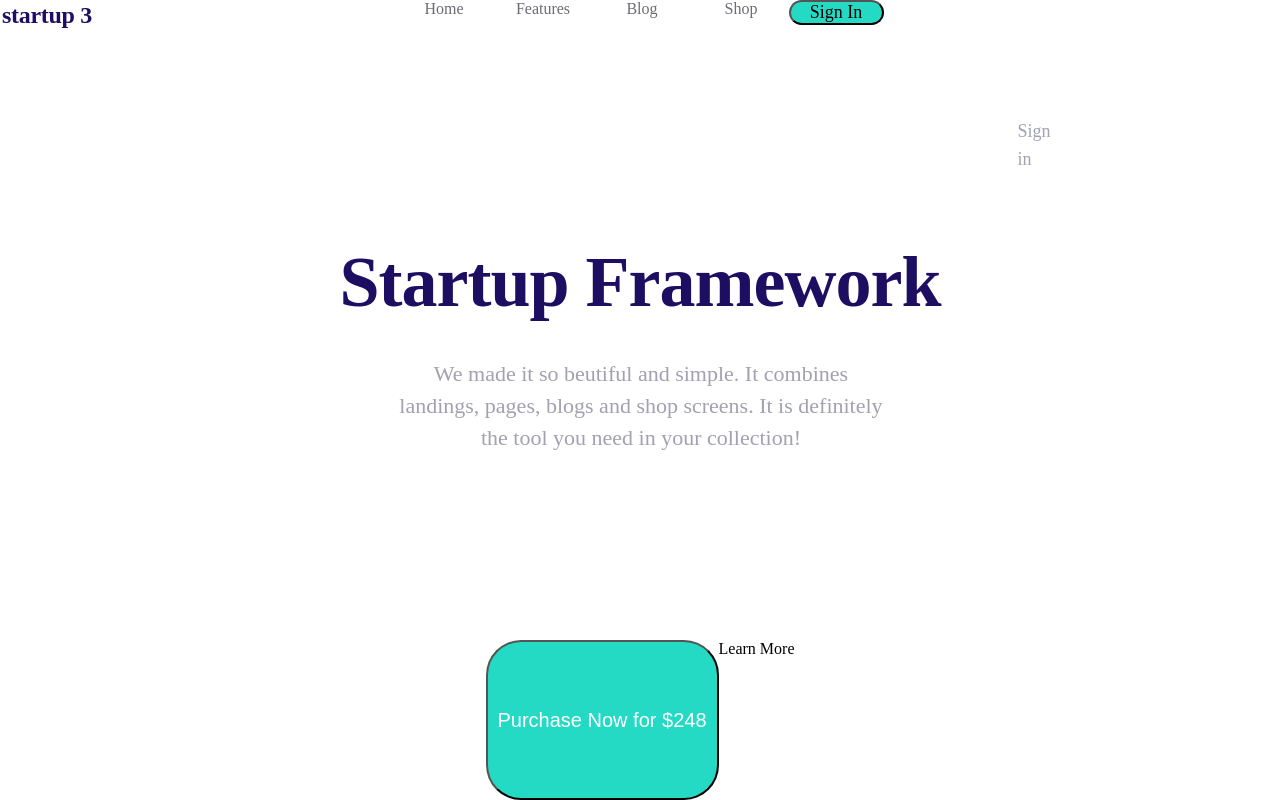
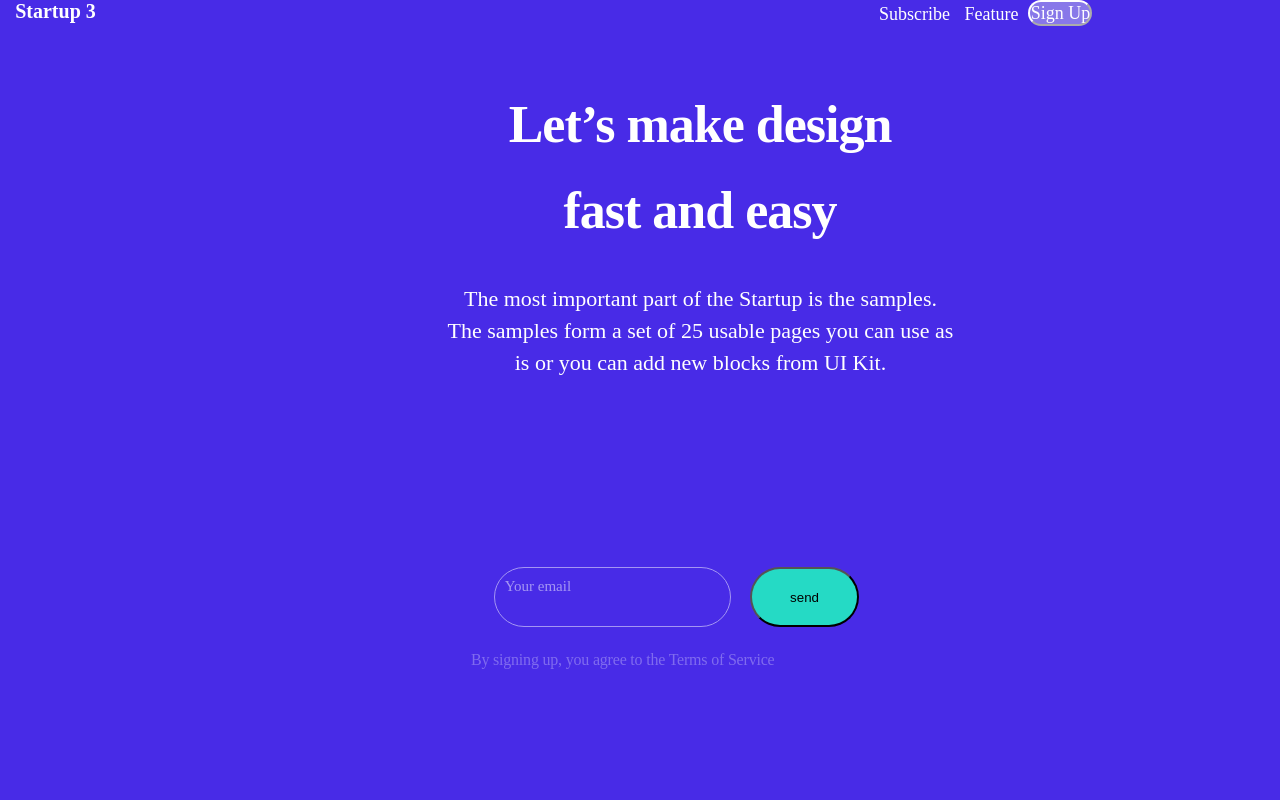
Before and after one commit to Ritika-kumari-244/practiseProject, a plain HTML site: page index.html in a window 1280 px wide. Drawn offline with Linux system fonts and the light colour scheme.

Commit message:
Add files via upload

```diff
--- a/index.html
+++ b/index.html
@@ -4,35 +4,30 @@
     <meta charset="UTF-8">
     <meta http-equiv="X-UA-Compatible" content="IE=edge">
     <meta name="viewport" content="width=device-width, initial-scale=1.0">
-    <title>task 1</title>
+    <title>Task2</title>
     <link rel="stylesheet" href="./style.css">
 </head>
 <body>
-    <div class="firstPart justify-content">
-        <div class="sideLogo">
-            startup 3 </div>
-        <div class="mainMenu">
-            <ul>
-                <li>Home</li>
-                <li>Features</li>
-                <li>Blog</li>
-                <li>Shop</li>
-            </ul>
+    <div>
+        <div class="firstpart">
+            <div class="sidelogo">
+                Startup 3
+            </div>
+            <div class="sidemenu">
+                Subscribe <span>Feature</span>
+
+                <button>Sign Up</button>
+            </div>
         </div>
-        <div class="sideMenu">
-            <p>Sign in</p>
-            <button>Sign In</button>
-
+        <div class="secondpart">
+            <h1>Let’s make design <br> fast and easy</h1>
+            <p>The most important part of the Startup is the samples. <br> The samples form a set of 25 usable pages you can use as <br> is or you can add new blocks from UI Kit.</p>
         </div>
-    </div>
-    <div class="secondPart justify-content">
-        <h1>Startup Framework</h1>
-        <p>We made it so beutiful and simple. It combines <br> landings, pages, blogs and shop screens. It is definitely <br> the tool you need in your collection!
-        </p>
-    </div>
-    <div class="thirdPart justify-content">
-        <button>Purchase Now for $248</button>
-        <p>Learn More</p>
+        <div class="thirdpart">
+            <button1>Your email</button1>
+            <button>send</button>
+            <p>By signing up, you agree to the Terms of Service</p>
+        </div>
     </div>
 </body>
 </html>
--- a/style.css
+++ b/style.css
@@ -1,178 +1,162 @@
 *{
     margin: 0px;
     padding: 0px;
+    box-sizing: border-box;
 }
-.justify-content{
-    justify-content: center;
-
+body{
+    background-color:  #482BE7;
+    color: white;
+    width: 100%;
+    height: 100%;
 }
-.firstPart{
-    height: 25vh;
-    display: flex;
+.firstpart{
+    display: inline;
 
 }
 
-.sideLogo{
-    position: absolute;
 
-left: 2px;
+.sidelogo{
+color: white;
+float: left;
+text-align: center;
+font-size: 20px;
+font-family: DM sans-serif;
+font-weight: bold;
+left:115px;
+top: 53px;
+height:36px;
+width: 111px;
+}
 
 
-font-family: 'DM Sans';
-font-style: normal;
-font-weight: 700;
-font-size: 24px;
-line-height: 31px;
-/* identical to box height */
-
-text-align: center;
-letter-spacing: -0.292683px;
-
-/* Colors / Heading */
-
-color: #1E0E62;
-
-}
-.secondPart{
-    height: 55vh;
-}
-.mainMenu li{
-    width: 95px;
-}
-.mainMenu ul li{
-
-/* height: 28px; */
-display: inline-flex;
-justify-content: space-around;
-color: rgba(91, 90, 103, 0.899);
-}
 
 .sidemenu{
-    width: 195px;
-    margin: 10px;
-    display: inline-flex;
-    justify-content: space-around;
-    /* position: absolute; */
-    width: 100%;
-    display: inline-block;
-    justify-content: space-between;
-}
 
-.sideMenu p{
-    flex: 1;
-    position: absolute;
+    float: left;
     height: 28px;
-left: 79.5%;
-right: 16.5%;
-top: calc(50% - 28px/2 - 268.8px);
-
-/* Text / Article */
-
+    left: 67.5%;
+    right: 26.36%;
     font-family: 'DM Sans';
     font-style: normal;
     font-weight: 500;
     font-size: 18px;
     line-height: 28px;
-/* identical to box height, or 156% */
-
-
-/* Colors / Text */
-
-color: rgba(21, 20, 57, 0.4);
+    color: #FFFFFF;
+    margin-left: 60%;
 
 }
 
-.sideMenu button{
-   width: 95px;
-    display: inline;
+.sidemenu span{
+    margin-left: 10px;
+}
+
+.sidemenu button{
+    margin-left: 10px;
+    background-color:#9182eae2;
+    border-radius: 100px;
+    float: right;
+    width: 64px;
+    height: 26px;
     font-family: 'DM Sans';
+    font-style: normal;
+    font-weight: 500;
+    font-size: 18px;
+    color: #FFFFFF;
+    border-color: #FFFFFF;
+    padding: px;
 
-    font-size: 18px;
+}
 
-background: #25DAC5;
-border-radius: 15px;
+.secondpart{
+    clear: both;
+    justify-items: center;
 }
 
 
-.secondPart h1{
+.secondpart h1{
+
 position: absolute;
-height: 86px;
-left: 22.5%;
-right: 22.5%;
-top: calc(50% - 86px/2 - 118px);
+justify-content: center;
+font-family: DM sans;
+font-style: normal;
+font-weight: 800;
+font-size: 52px;
+line-height: 86px;
 
-
-
-font-family: 'DM Sans';
-font-style: normal;
-font-weight: 700;
-font-size: 72px;
-line-height: 86px;
-/* identical to box height, or 119% */
 
 text-align: center;
 letter-spacing: -1px;
 
-/* Colors / Heading */
+color: #FFFFFF;
 
-color: #1E0E62;
-
-
+width: 770px;
+height: 172px;
+top: 82px;
+left: 315px;
 }
 
-.secondPart p{
+.secondpart p{
     position: absolute;
-left: 29.29%;
-right: 29.14%;
-top: 44.69%;
-bottom: 41.6%;
-
-/* Heading / H5 Lead */
-
+    width: 607px;
+    top:283px;
+    height: 96px;
+    left: 397px;
     font-family: 'DM Sans';
     font-style: normal;
     font-weight: 500;
     font-size: 22px;
     line-height: 32px;
-/* or 145% */
-
     text-align: center;
-
-/* Colors / Text */
-
-color: rgba(21, 20, 57, 0.4);
-
+    color: #FFFFFF;
+    mix-blend-mode: normal;
 }
 
+.thirdpart button1{
+    border: 1px solid white;
+    position: absolute;
+    left: 38.57%;
+    right: 42.86%;
+    top: 70.88%;
+    bottom: 21.62%;
+    border-radius: 30px;
+    text-align: center left;
+    padding: 10px;
+    font-size: 15px;
+    opacity: .5;
+}
 
-
-.thirdPart{
-    height: 20vh;
-    display: flex;
-    justify-content: center;
-}
-.thirdPart button{
-
-font-size: 20px;
-
-align-items: center;
-
-color: #FFFFFF;
-
-    /* position: absolute; */
-left: 0%;
-right: 0%;
-top: 0%;
-bottom: 0%;
-padding: 5px 10px;
+.thirdpart button{
+    position: absolute;
+left: 58.57%;
+right: 32.86%;
+top: 70.88%;
+bottom: 21.62%;
 
 /* Action / Primary */
 
 background: #25DAC5;
-border-radius: 35px;
+border-radius: 30px;
+}
 
+
+.thirdpart p{
+    position: absolute;
+height: 22px;
+left: 36.79%;
+right: 36.79%;
+top: calc(50% - 22px/2 + 270.4px);
+
+
+font-family: 'Poppins';
+font-style: normal;
+font-weight: 400;
+font-size: 16px;
+line-height: 1px;
+
+letter-spacing: -0.2px;
+
+color: #FFFFFF;
+
+mix-blend-mode: normal;
+opacity: 0.3;
 }
-.thirdPart p{
-    display: flex;
-    justify-content: center;
-}
```
Lines whose indentation alone changed are shown as unchanged.
